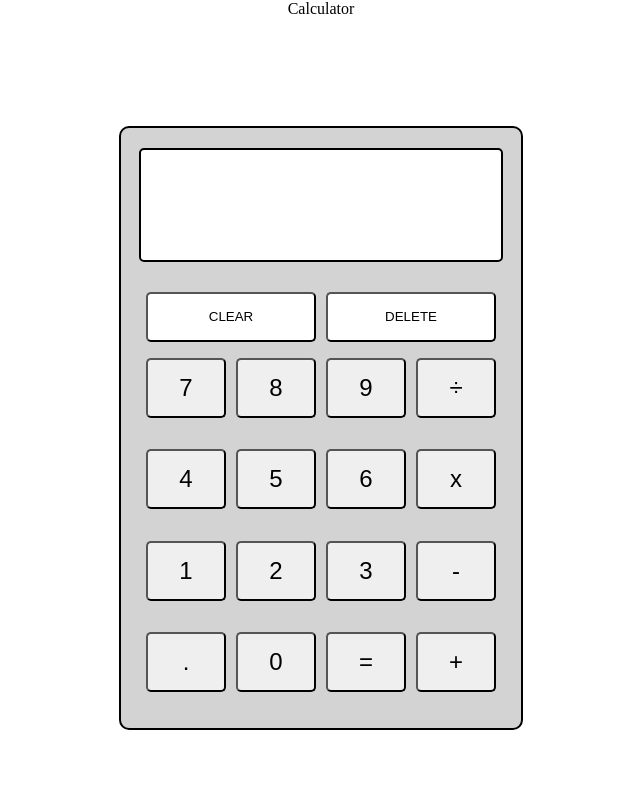
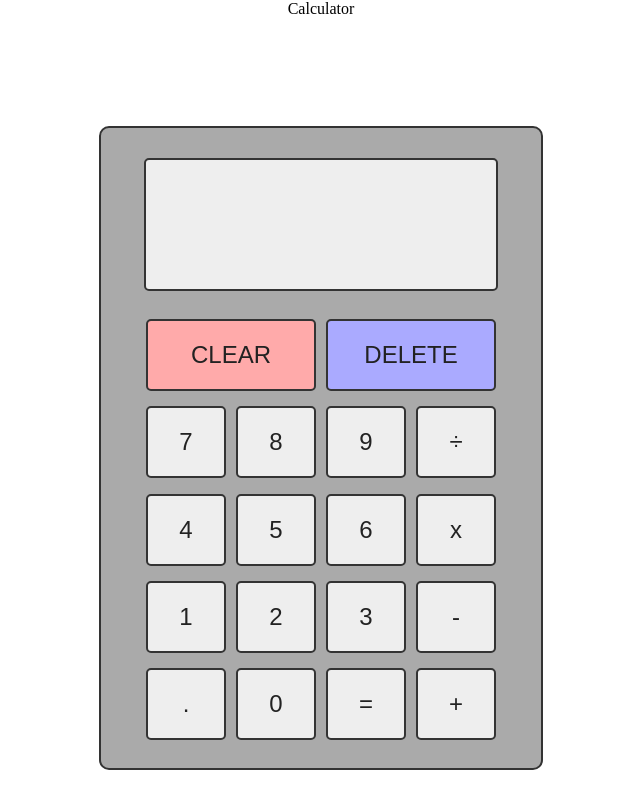
Before and after one commit to trannchris/calculator, a plain HTML site: page index.html in a window 1280 px wide. Shown: the whole page, without its empty margins (319-959 px from the left). Drawn offline with Linux system fonts and the light colour scheme.

Commit message:
Finish css styling

```diff
--- a/index.html
+++ b/index.html
@@ -11,27 +11,25 @@
   <body>
     <div class="calculator">
       <div class="display"></div>
-      <div class="buttons">
-        <button class="actionButton">CLEAR</button>
-        <button class="actionButton">DELETE</button>
-      </div>
-      <div class="numbers">
-        <button>7</button>
-        <button>8</button>
-        <button>9</button>
-        <button>&divide</button>
-        <button>4</button>
-        <button>5</button>
-        <button>6</button>
-        <button>x</button>
-        <button>1</button>
-        <button>2</button>
-        <button>3</button>
-        <button>-</button>
-        <button>.</button>
-        <button>0</button>
-        <button>=</button>
-        <button>+</button>
+      <div class="buttons-grid">
+        <button class="button redButton span-2">CLEAR</button>
+        <button class="button blueButton span-2">DELETE</button>
+        <button class="button">7</button>
+        <button class="button">8</button>
+        <button class="button">9</button>
+        <button class="button">&divide</button>
+        <button class="button">4</button>
+        <button class="button">5</button>
+        <button class="button">6</button>
+        <button class="button">x</button>
+        <button class="button">1</button>
+        <button class="button">2</button>
+        <button class="button">3</button>
+        <button class="button">-</button>
+        <button class="button">.</button>
+        <button class="button">0</button>
+        <button class="button">=</button>
+        <button class="button">+</button>
       </div>
     </div>
   </body>
--- a/style.css
+++ b/style.css
@@ -1,3 +1,20 @@
+:root {
+  --background: #f6f6f6;
+  --font: #222;
+  --border: #333;
+  --screen: #eee;
+  --calculator: #aaa;
+  --btn: #eee;
+  --btn-hover: #ddd;
+  --btn-active: #ccc;
+  --btn-red: #faa;
+  --btn-red-hover: #e99;
+  --btn-red-active: #d88;
+  --btn-blue: #aaf;
+  --btn-blue-hover: #99e;
+  --btn-blue-active: #88d;
+}
+
 * {
   display: flex;
   justify-content: center;
@@ -7,51 +24,71 @@
 
 .calculator {
   margin-top: 100px;
-  border: 2px solid black;
+  border: 2px solid var(--border);
   border-radius: 10px;
   width: 400px;
   height: 600px;
-  background-color: lightgray;
+  padding: 20px;
+  background-color: var(--calculator);
 }
 
 .display {
-  background-color: white;
-  margin-top: 20px;
-  width: 90%;
-  height: 30%;
-  border: 2px solid black;
+  margin-top: 10px;
+  background-color: var(--screen);
+  padding: 10px 20px;
+  border: 2px solid var(--border);
   border-radius: 5px;
+  margin-bottom: 20px;
+  width: 310px;
+  height: 25%;
+  text-align: right;
   gap: 10px;
 }
 
-.buttons {
-  margin-top: 30px;
-  display: flex;
-  flex-direction: row;
-  gap: 10px;
-}
-
-.buttons button {
-  background-color: white;
-  height: 50px;
-  width: 170px;
-  border-radius: 5px;
-}
-
-.numbers {
+.buttons-grid {
   height: 100%;
   width: 90%;
   display: grid;
-  grid-template-columns: repeat(4, 2fr);
-  grid-template-rows: repeat(4, 2fr);
+  grid-template-columns: repeat(4, 1fr);
   justify-items: center;
   align-items: center;
-  margin-bottom: 20px;
 }
 
-.numbers button {
-  height: 60px;
+.span-2 {
+  grid-column: span 2;
+}
+
+.button {
+  padding: 20px;
+  border: 2px solid var(--border);
+  background-color: var(--btn);
+  border-radius: 5px;
+  font-size: 24px;
+  color: var(--font);
   width: 80px;
-  font-size: 24px;
-  border-radius: 5px;
 }
+
+.button:hover {
+  background-color: var(--btn-hover);
+}
+
+.redButton,
+.blueButton {
+  width: 170px;
+}
+
+.redButton {
+  background-color: var(--btn-red);
+}
+
+.redButton:hover {
+  background-color: var(--btn-red-hover);
+}
+
+.blueButton {
+  background-color: var(--btn-blue);
+}
+
+.blueButton:hover {
+  background-color: var(--btn-blue-hover);
+}
```
